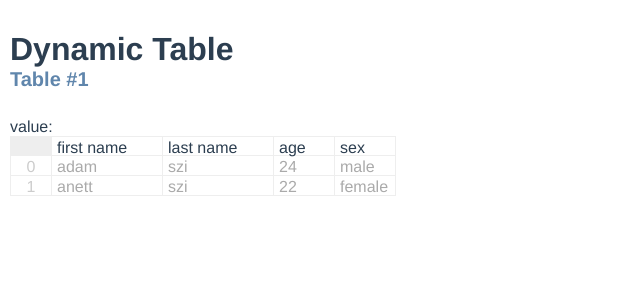
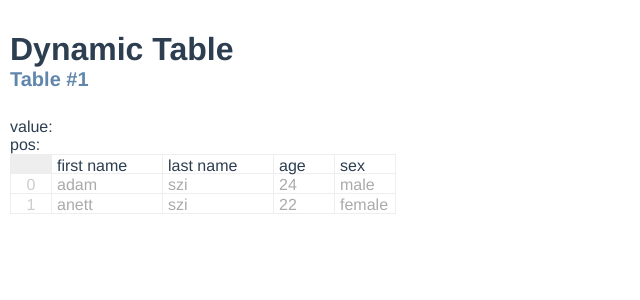
Before and after one commit to SoulEvans07/dynamic-table-react, a React (Create React App) app in the folder client/: page / in a window 1280 px wide. Shown: the top 300 px of the page, without its empty margins (0-640 px from the left). Built offline with nearby package versions, Linux system fonts and the light colour scheme.

Commit message:
added cell sorting

```diff
--- a/client/src/App.js
+++ b/client/src/App.js
@@ -1,6 +1,8 @@
 import React, { Component } from 'react'
 import './App.scss'
-import './Table.scss'
+
+import DynamicTable from './components/DynamicTable'
+
 
 class App extends Component {
   constructor(props) {
@@ -12,7 +14,6 @@ class App extends Component {
 
   state = {
     selected_table: "table_1",
-    selected_cell: null, //"#table_1@col_3:row_1",
 
     tables: [
       { id: "table_1", name: "Table #1" },
@@ -30,42 +31,14 @@ class App extends Component {
     ],
     cells: [
       { id: "0", value: "adam",   style: { },  rowId: "row_0", colId: "col_0", tableId: "table_1" },
-      { id: "1", value: "szi",    style: { },  rowId: "row_0", colId: "col_1", tableId: "table_1" },
+      { id: "4", value: "anett",  style: { },  rowId: "row_1", colId: "col_0", tableId: "table_1" },
       { id: "2", value: 24,       style: { },  rowId: "row_0", colId: "col_2", tableId: "table_1" },
-      { id: "3", value: "male",   style: { },  rowId: "row_0", colId: "col_3", tableId: "table_1" },
-      { id: "4", value: "anett",  style: { },  rowId: "row_1", colId: "col_0", tableId: "table_1" },
       { id: "5", value: "szi",    style: { },  rowId: "row_1", colId: "col_1", tableId: "table_1" },
       { id: "6", value: 22,       style: { },  rowId: "row_1", colId: "col_2", tableId: "table_1" },
-      { id: "7", value: "female", style: { },  rowId: "row_1", colId: "col_3", tableId: "table_1" }
+      { id: "7", value: "female", style: { },  rowId: "row_1", colId: "col_3", tableId: "table_1" },
+      { id: "3", value: "male",   style: { },  rowId: "row_0", colId: "col_3", tableId: "table_1" },
+      { id: "1", value: "szi",    style: { },  rowId: "row_0", colId: "col_1", tableId: "table_1" },
     ]
-  }
-
-  getRef(table, col, row) {
-    return `#${table}@${col}:${row}`
-  }
-
-  selectCell(table, col, row) {
-    this.setState({ selected_cell: this.getRef(table, col, row) })
-  }
-
-  isSelected(table, col, row) {
-    return this.getRef(table, col, row) === this.state.selected_cell
-  }
-
-  getValueOf(ref) {
-    if(ref){
-      const [, tableId, colId, rowId] = ref.match(/^#(\w+)@(\w+):(\w+)$/)
-
-      if(tableId !== undefined && colId !== undefined && rowId !== undefined) {
-        return this.state.cells.find(cell => {
-          return cell.tableId === tableId
-            && cell.colId === colId
-            && cell.rowId === rowId
-        })
-      }
-    }
-
-    return null
   }
 
   render() {
@@ -75,8 +48,6 @@ class App extends Component {
     const schemas = state.schemas.filter(schema => schema.tableId === table.id).sort((a,b) => a.index - b.index)
     const rows = state.rows.filter(row => row.tableId === table.id).sort((a,b) => a.index - b.index)
 
-    const selectedCell = this.getValueOf(state.selected_cell)
-
     return (
       <div className="app">
         <div className="header">
@@ -84,45 +55,14 @@ class App extends Component {
           <h2>{ table.name }</h2>
         </div>
         <div className="content">
-          <div className="Table">
-            <div>{ state.selected_cell }</div>
-            <div>value: { !!selectedCell && selectedCell.value }</div>
-            <div className="TableHeader">
-            <div className="TableCorner"></div>
-              { !!schemas && schemas.map(header =>
-                <div className="TableHeaderCell" style={ header.style } key={header.id}>
-                  { header.title }
-                </div>)
-              }
-            </div>
-            <div className="TableRows">
-              { !!rows && rows.map(row => {
-                const cells = state.cells.filter(cell => cell.rowId === row.id)
-
-                return (
-                  <div className="TableRow" style={ row.style } key={row.id}>
-                    <div className="TableRowNum">{ row.index }</div>
-                    { !!cells && cells.map(cell => {
-                      const schema = schemas.find(schema => schema.id === cell.colId)
-                      const cellStyleClass = [ "TableCell" ]
-                      if(this.isSelected(table.id, cell.colId, cell.rowId)) {
-                        cellStyleClass.push("selected")
-                      }
-                      return (
-                        <div
-                          className={ cellStyleClass.join(' ') }
-                          style={{ ...schema.style, ...cell.style }}
-                          key={cell.id}
-                          onClick={ () => this.selectCell(table.id, cell.colId, cell.rowId) }>
-                          { cell.value }
-                        </div>)
-                      })
-                    }
-                  </div>)
-                })
-              }
-            </div>
-          </div>
+          { !!schemas &&
+            <DynamicTable
+              table={ table }
+              schemas={ schemas }
+              rows={ rows }
+              cells={ state.cells }
+            />
+          }
         </div>
       </div>
     )
--- /dev/null
+++ b/client/src/components/DynamicTable.js
@@ -0,0 +1,117 @@
+import React, { Component } from 'react'
+import './DynamicTable.scss'
+
+class DynamicTable extends Component {
+  constructor(props) {
+    super()
+    this.state = {
+      selected_cell: null, //"#table_1@col_3:row_1",
+      schema_map: new Map(),
+      row_map: new Map()
+    }
+    props.schemas.forEach(schema => {
+      this.state.schema_map.set(schema.id, schema)
+    })
+    props.rows.forEach(row => {
+      this.state.row_map.set(row.id, row)
+    })
+  }
+
+  // TODO: if tableId is not found in ref put the table in which the ref is
+  getRef(table, col, row) {
+    return `#${table}@${col}:${row}`
+  }
+
+  selectCell(table, col, row) {
+    this.setState({ selected_cell: this.getRef(table, col, row) })
+  }
+
+  isSelected(table, col, row) {
+    return this.getRef(table, col, row) === this.state.selected_cell
+  }
+
+  // TODO: if tableId is not found in ref use the table in which the ref is
+  getValueOf(ref) {
+    if(ref){
+      const [, tableId, colId, rowId] = ref.match(/^#(\w+)@(\w+):(\w+)$/)
+
+      if(tableId !== undefined && colId !== undefined && rowId !== undefined) {
+        return this.props.cells.find(cell => {
+          return cell.tableId === tableId
+            && cell.colId === colId
+            && cell.rowId === rowId
+        })
+      }
+    }
+
+    return null
+  }
+
+  getExcelPos(cell) {
+    const col = this.props.schemas.find(col => cell.tableId && col.id === cell.colId)
+    const row = this.props.rows.find(row => row.tableId === cell.tableId && row.id === cell.rowId)
+    const letter = String.fromCharCode('A'.charCodeAt(0)+col.index)
+    const number = row.index +1
+
+    return letter + number
+  }
+
+  render() {
+    const state = this.state
+    const table = this.props.table
+    const schemas = this.props.schemas
+    const rows = this.props.rows
+    const all_cells = this.props.cells
+    const selectedCell = this.getValueOf(state.selected_cell)
+
+    return (
+      <div className="Table">
+        <div>{ state.selected_cell }</div>
+        <div>value: { !!selectedCell && selectedCell.value }</div>
+        <div>pos: { !!selectedCell && this.getExcelPos(selectedCell) }</div>
+
+        <div className="TableHeader">
+          <div className="TableCorner" />
+          { schemas.map(header =>
+            <div className="TableHeaderCell" style={ header.style } key={header.id}>
+              { header.title }
+            </div>)
+          }
+        </div>
+        <div className="TableRows">
+          { !!rows && rows.map(row => {
+            const cells = all_cells
+              .filter(cell => cell.rowId === row.id)
+              .sort((a, b) => {
+                return state.schema_map.get(a.colId).index - state.schema_map.get(b.colId).index
+              })
+
+            return (
+              <div className="TableRow" style={ row.style } key={row.id}>
+                <div className="TableRowNum">{ row.index }</div>
+                { !!cells && cells.map(cell => {
+                  const schema = schemas.find(schema => schema.id === cell.colId)
+                  const cellStyleClass = [ "TableCell" ]
+                  if(this.isSelected(table.id, cell.colId, cell.rowId)) {
+                    cellStyleClass.push("selected")
+                  }
+                  return (
+                    <div
+                      className={ cellStyleClass.join(' ') }
+                      style={{ ...schema.style, ...cell.style }}
+                      key={cell.id}
+                      onClick={ () => this.selectCell(table.id, cell.colId, cell.rowId) }>
+                      { cell.value }
+                    </div>)
+                  })
+                }
+              </div>)
+            })
+          }
+        </div>
+      </div>
+    )
+  }
+}
+
+export default DynamicTable
```
Also changed, not shown: client/src/components/DynamicTable.scss (renamed from client/src/Table.scss).
